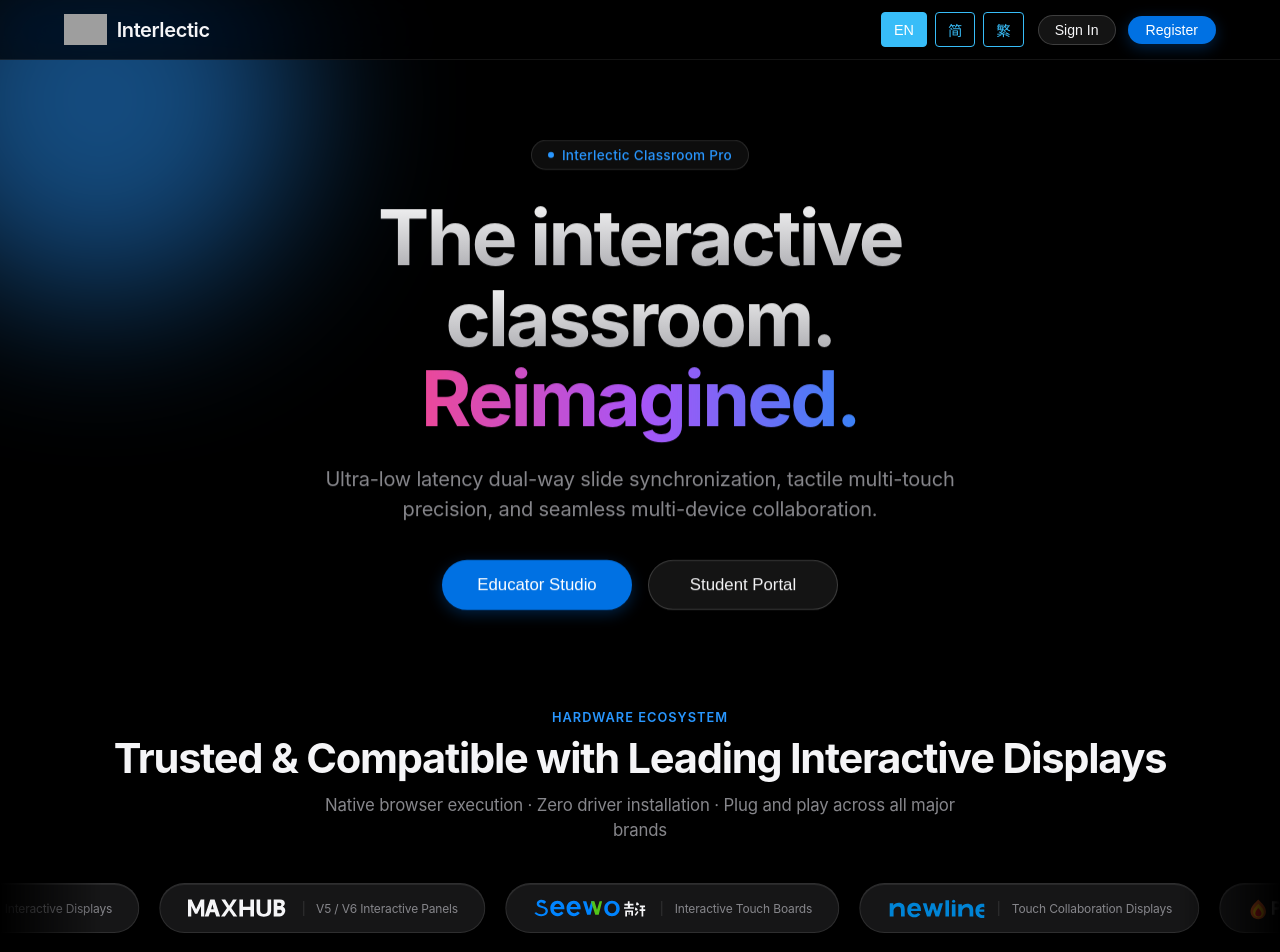
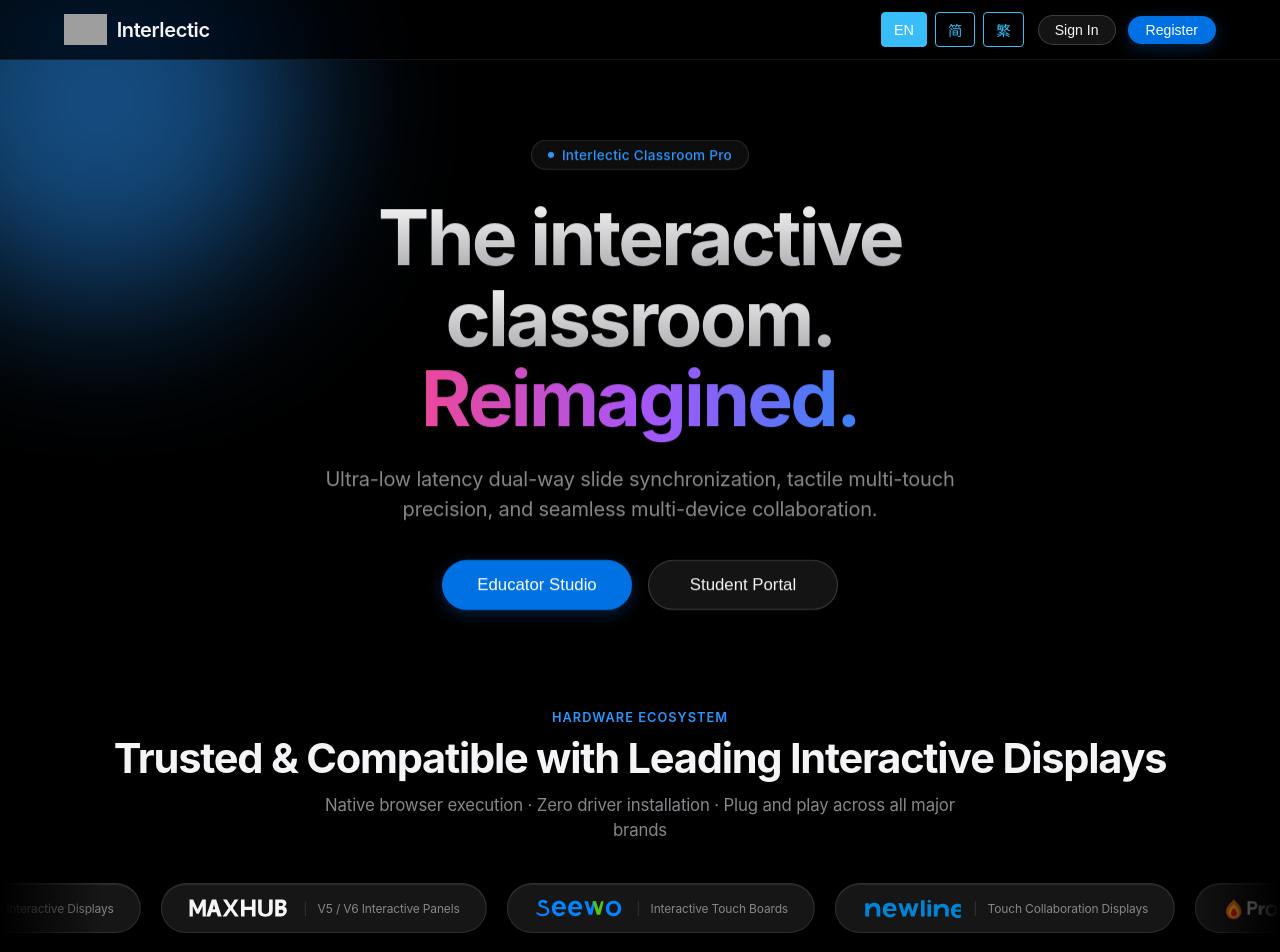
Before and after one commit to Quinton0121/learningTech, a Next.js app: page / in a window 1280 px wide. Shown: the top 952 px of the page. Built offline with nearby package versions, Linux system fonts and the light colour scheme; grey boxes are pictures that could not be loaded.

Commit message:
fix: remove Chinese text from Seewo logo to show only English seewo

```diff
--- a/src/components/BrandLogos.tsx
+++ b/src/components/BrandLogos.tsx
@@ -45,9 +45,9 @@
 }
 
 export function SeewoLogo({ height = 24 }: { height?: number }) {
-  // Official 希沃 (seewo) Logo: 'seewo' with the green leaf accent on the 'w' + '希沃' Chinese wordmark
+  // Official seewo Logo: English wordmark with green leaf accent on the 'w'
   return (
-    <svg height={height} viewBox="0 0 135 28" fill="none" xmlns="http://www.w3.org/2000/svg" style={{ display: 'inline-block', verticalAlign: 'middle' }}>
+    <svg height={height} viewBox="0 0 105 28" fill="none" xmlns="http://www.w3.org/2000/svg" style={{ display: 'inline-block', verticalAlign: 'middle' }}>
       {/* 'seewo' in Seewo Cyan-Blue with Green V accent */}
       <g transform="translate(2, 4)">
         {/* s */}
@@ -62,13 +62,6 @@
         <path d="M66.5 2H70.5L73.5 12L76.5 2H79.5L75.5 18H71.5L66.5 2Z" fill="#52C41A" />
         {/* o */}
         <path d="M82 10.5C82 5.2 86 1.5 91 1.5C96 1.5 100 5.2 100 10.5C100 15.8 96 19.5 91 19.5C86 19.5 82 15.8 82 10.5ZM96 10.5C96 7 93.8 4.8 91 4.8C88.2 4.8 86 7 86 10.5C86 14 88.2 16.2 91 16.2C93.8 16.2 96 14 96 10.5Z" fill="#0084FF" />
-      </g>
-      {/* '希沃' Chinese characters in bold white */}
-      <g fill="#F5F5F7" transform="translate(106, 6)">
-        {/* 希 */}
-        <path d="M5.5 0H7.5V3H12V5H8V7H12.5V9H1V7H5.5V5H1.5V3H5.5V0ZM2.5 11H11.5V17H9.5V12.8H4.5V18H2.5V11ZM6.5 12.8H7.5V16H6.5V12.8Z" />
-        {/* 沃 */}
-        <path d="M16 1C17.5 2 18.5 3 18.5 4C18.5 4.5 17.5 5 16 5L15 4C15 3 15.5 2 16 1ZM14.5 7C16 8 17 9 17 10C17 10.5 16 11 14.5 11L13.8 10C13.8 9 14 8 14.5 7ZM14.8 17L13.5 15.8C14.5 14.5 15.5 13 16.5 11.5L18 12.8C17 14.5 15.8 16 14.8 17ZM19.5 5H25.5V7H23.5V9.5H25.8V11.5H23.5V18H21.5V11.5H19.2V9.5H21.5V7H19.5V5Z" />
       </g>
     </svg>
   );
```
